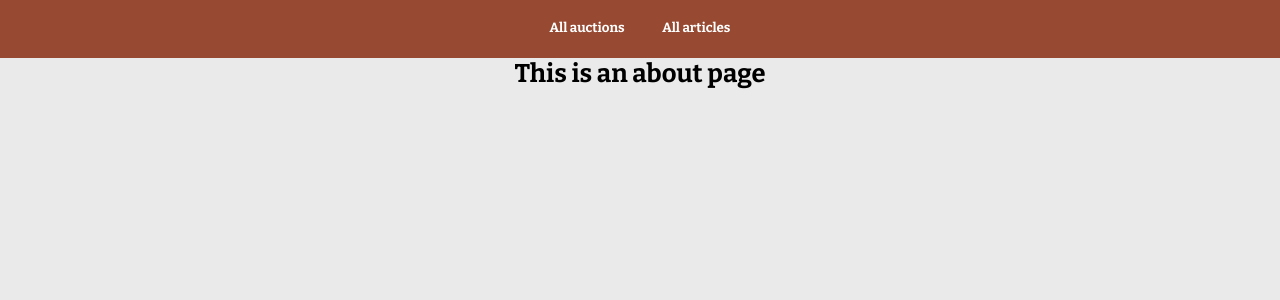
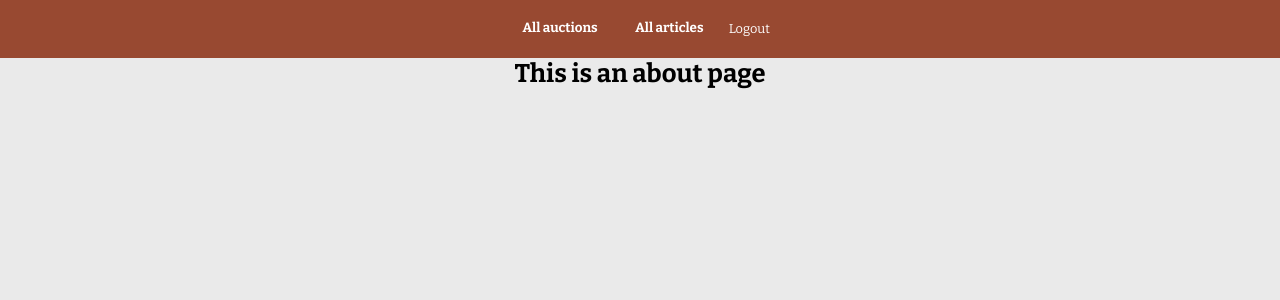
Before and after one commit to alexandrucracea/TIC-PROJECT, a Vue app in the folder front/: page /about in a window 1280 px wide. Shown: the top 300 px of the page. Built offline with nearby package versions, Linux system fonts and the light colour scheme; sample sign-in values are in the browser's storage.

Commit message:
final version V1.1.1

```diff
--- a/front/src/components/LogoutButton.vue
+++ b/front/src/components/LogoutButton.vue
@@ -5,6 +5,12 @@
 <script>
 export default {
   name: "LogoutButton",
+  props: {
+    isLoggenIn: {
+      type: Boolean,
+      required: true,
+    },
+  },
   emits: ["logout"], //ii spune componentei ca primeste o functie de la parinte pe care poate sa o execute
   methods: {
     logout() {
--- a/front/src/components/TheHeader.vue
+++ b/front/src/components/TheHeader.vue
@@ -13,7 +13,11 @@
       <button>
         <router-link to="/articles">All articles</router-link>
       </button>
-      <logout-button v-if="isAuthenticated" @logout="logout"></logout-button>
+      <logout-button
+        v-if="isAuthenticated"
+        @logout="logout"
+        :isLoggenIn="isLoggenIn"
+      ></logout-button>
       <button v-else>
         <router-link to="/login">Login</router-link>
       </button>
--- a/front/src/router/index.js
+++ b/front/src/router/index.js
@@ -1,5 +1,5 @@
 import { createRouter, createWebHistory } from "vue-router";
-import HomeView from "../views/HomeView.vue";
+// import HomeView from "../views/HomeView.vue";
 import LoginView from "../views/LoginView.vue";
 import ArticleInfo from "../views/Articles/ArticleInfo.vue";
 import ArticleEdit from "../views/Articles/ArticleEdit.vue";
@@ -16,8 +16,9 @@ import EditAuctionArticlesView from "../views/Auctions/EditAuctionArticlesView.v
 const routes = [
   {
     path: "/",
-    name: "home",
-    component: HomeView,
+    redirect: "/auctions",
+    // name: "home",
+    // component: HomeView,
   },
   // ARTICLES
   {
```
